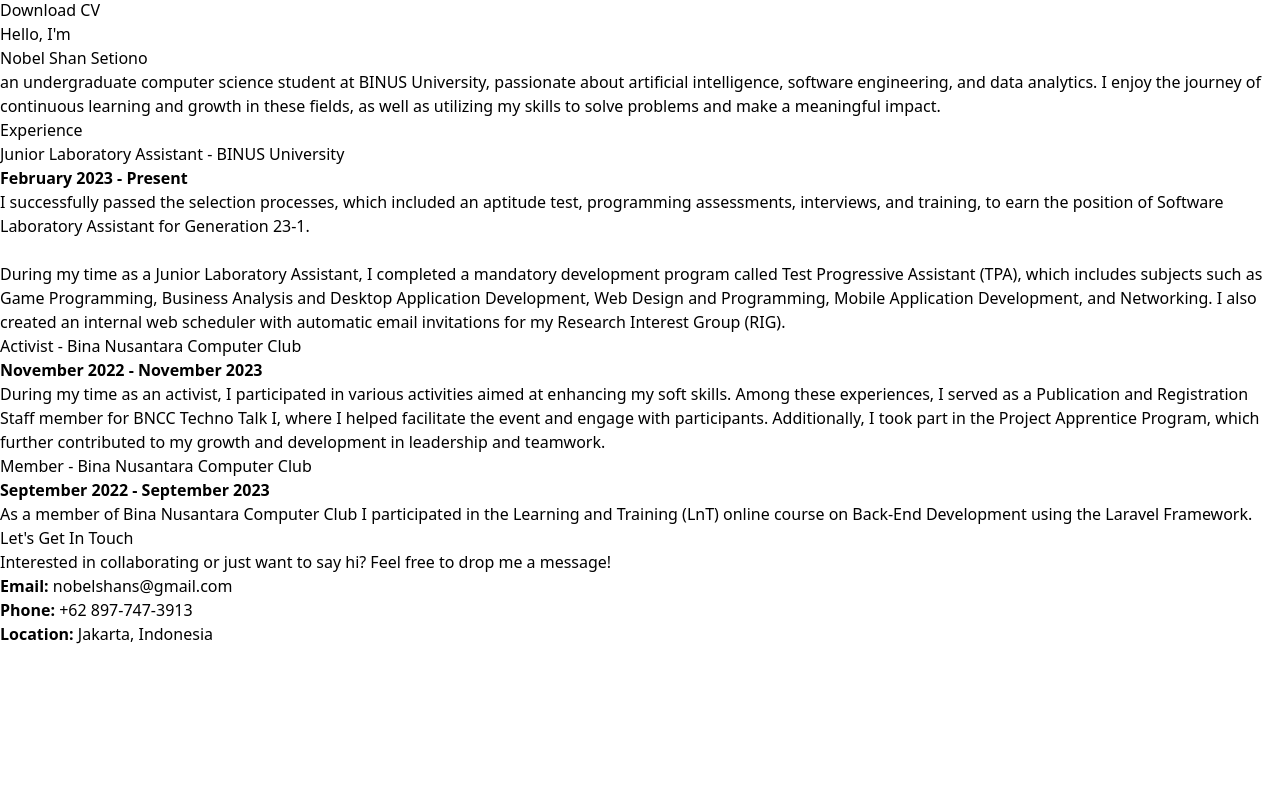
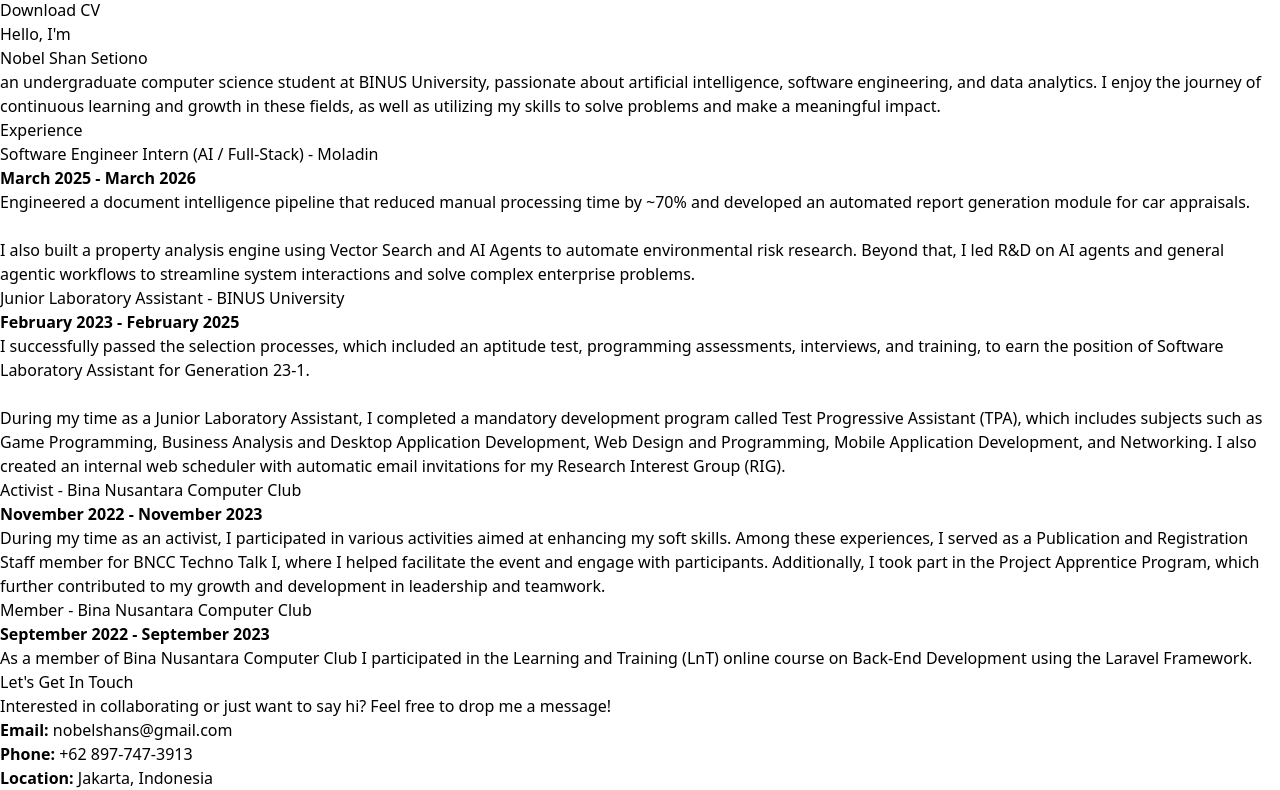
Before and after one commit to NobelSS/nobelss.github.io, a React (Vite) app: page / in a window 1280 px wide. Shown: the part 1817-2607 px from the top of the page. Before the commit the page ends 2463 px from the top, so only its background shows below. Built offline with nearby package versions, Linux system fonts and the light colour scheme.

Commit message:
add exprience

```diff
--- a/src/pages/home.tsx
+++ b/src/pages/home.tsx
@@ -10,8 +10,16 @@
 
   const experiences = [
     {
+      position: "Software Engineer Intern (AI / Full-Stack) - Moladin",
+      period: "March 2025 - March 2026",
+      description: `
+      Engineered a document intelligence pipeline that reduced manual processing time by ~70% and developed an automated report generation module for car appraisals.
+      <br /><br />
+      I also built a property analysis engine using Vector Search and AI Agents to automate environmental risk research. Beyond that, I led R&D on AI agents and general agentic workflows to streamline system interactions and solve complex enterprise problems.`,
+    },
+    {
       position: "Junior Laboratory Assistant - BINUS University",
-      period: "February 2023 - Present",
+      period: "February 2023 - February 2025",
       description: `
       I successfully passed the selection processes, which included an aptitude test, programming assessments, interviews, and training, to earn the position of Software Laboratory Assistant for Generation 23-1.
       <br /><br />
```
